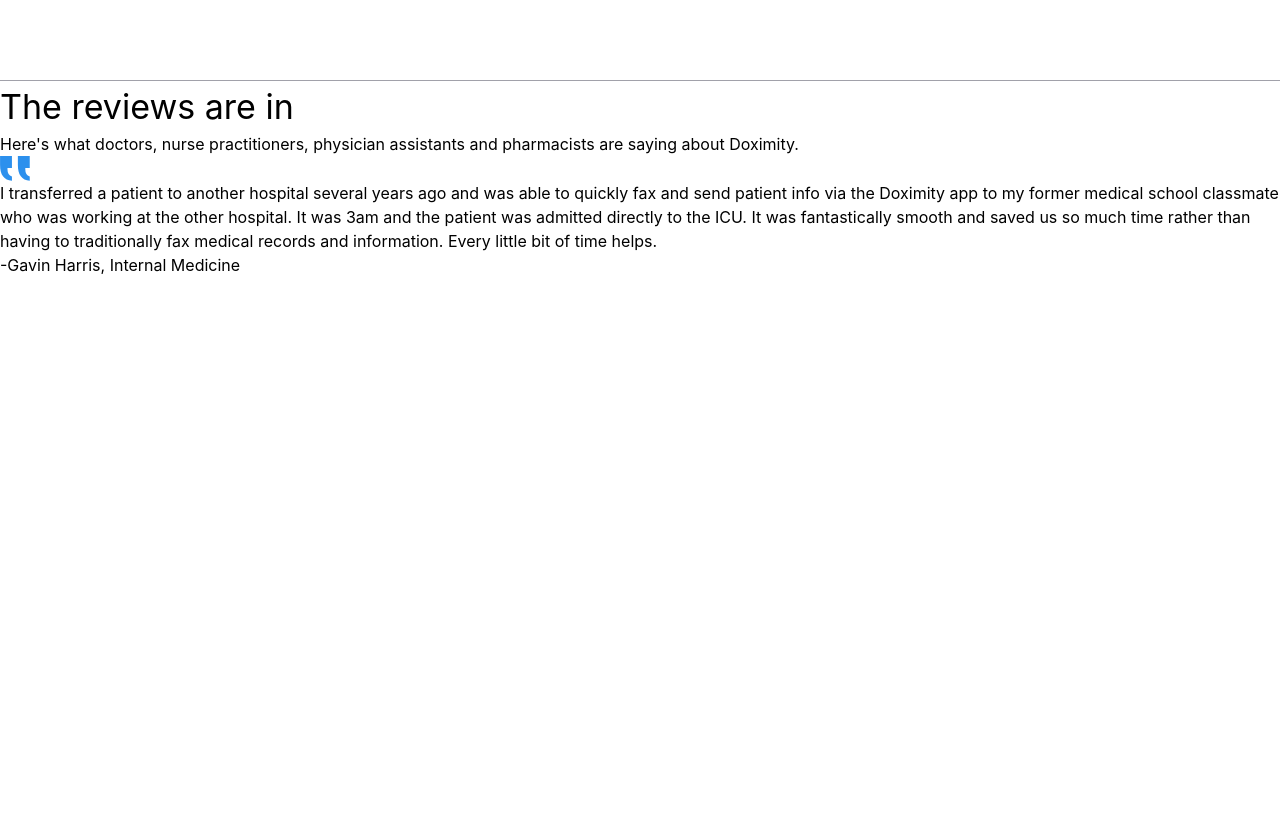
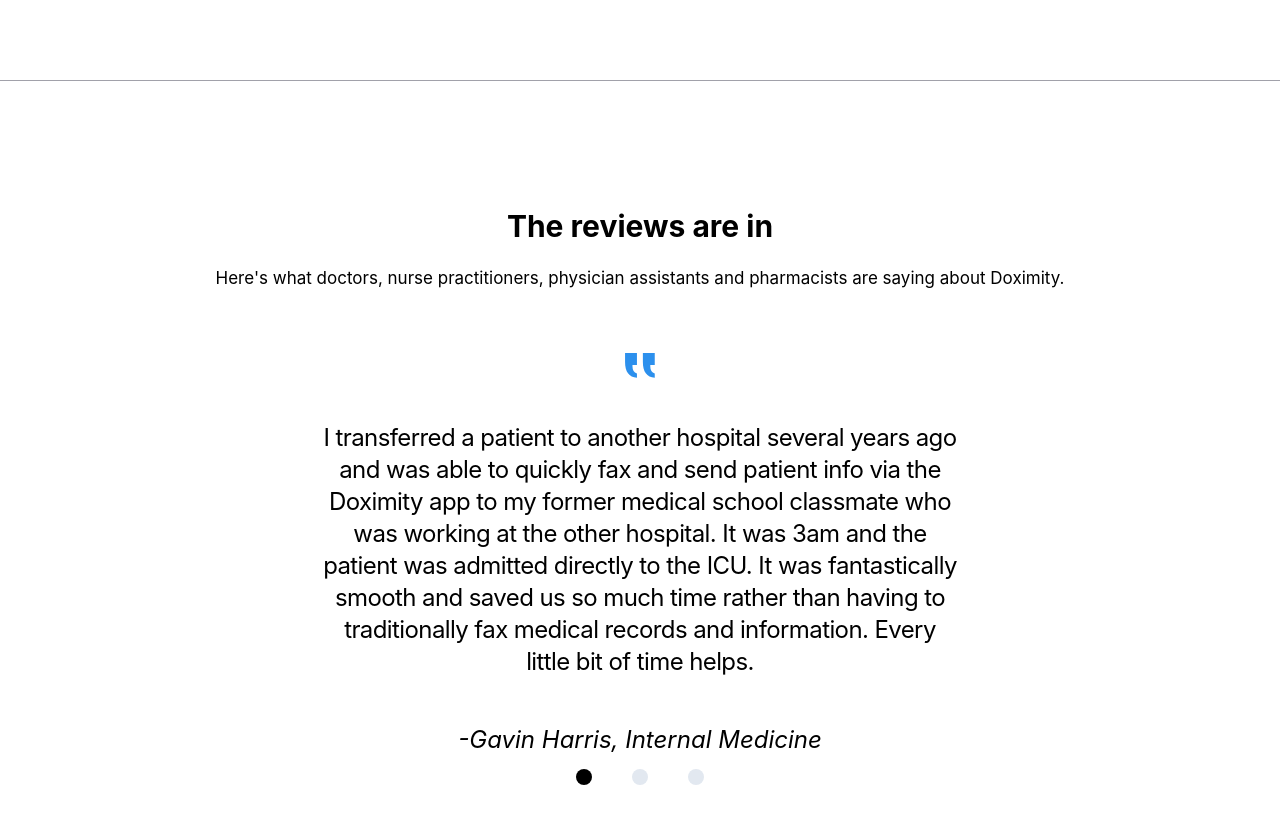
Before and after one commit to rcqx/doximity_lp, a React (Vite) app: page / in a window 1280 px wide. Shown: the part 1499-2322 px from the top of the page. Before the commit the page ends 1776 px from the top, so only its background shows below. Built offline with nearby package versions, Linux system fonts and the light colour scheme.

Commit message:
feat: add state to reviews component

```diff
--- a/src/components/reviews/Reviews.tsx
+++ b/src/components/reviews/Reviews.tsx
@@ -1,24 +1,82 @@
+import { useState } from "react";
 import quote from "../../assets/quote-mark.svg";
 
 const Reviews = () => {
+  const [selected, setSelected] = useState([1, 0, 0]);
+
   return (
-    <div>
-      <h1 className="text-[34px]">The reviews are in</h1>
-      <p>
-        Here's what doctors, nurse practitioners, physician assistants and
-        pharmacists are saying about Doximity.
-      </p>
+    <div className="h-screen flex flex-col items-center justify-center gap-11 relative">
+      <div>
+        <h1 className="text-[30px] font-bold text-center">
+          The reviews are in
+        </h1>
+        <p className="text-[17px] my-[17px]">
+          Here's what doctors, nurse practitioners, physician assistants and
+          pharmacists are saying about Doximity.
+        </p>
+      </div>
       <img src={quote} alt="a-quote-sign" className="w-[30px]" />
-      <blockquote>
-        I transferred a patient to another hospital several years ago and was
-        able to quickly fax and send patient info via the Doximity app to my
-        former medical school classmate who was working at the other hospital.
-        It was 3am and the patient was admitted directly to the ICU. It was
-        fantastically smooth and saved us so much time rather than having to
-        traditionally fax medical records and information. Every little bit of
-        time helps.
-      </blockquote>
-      <p>-Gavin Harris, Internal Medicine</p>
+      {selected[0] > 0 && (
+        <>
+          <blockquote className="text-[24px] w-1/2 text-center tracking-tight leading-8">
+            I transferred a patient to another hospital several years ago and
+            was able to quickly fax and send patient info via the Doximity app
+            to my former medical school classmate who was working at the other
+            hospital. It was 3am and the patient was admitted directly to the
+            ICU. It was fantastically smooth and saved us so much time rather
+            than having to traditionally fax medical records and information.
+            Every little bit of time helps.
+          </blockquote>
+          <p className="text-[24px] italic">-Gavin Harris, Internal Medicine</p>
+        </>
+      )}
+
+      {selected[1] > 0 && (
+        <div
+          className={`flex flex-col items-center transition-all duration-500 ease-out`}
+        >
+          <blockquote className="text-[24px] w-1/2 text-center tracking-tight leading-8">
+            I frequently consult my colleagues in different specialties using
+            the Doximity app. I frequently utilize Doximity to access articles
+            for teaching rounds as well as sharing articles with my colleagues.
+            It allows me to multi-task and take care of patients while not being
+            confined to a desk.
+          </blockquote>
+          <p className="text-[24px] italic">- Doximity App Store Review</p>
+        </div>
+      )}
+
+      {selected[2] > 0 && (
+        <>
+          <blockquote className="text-[24px] w-1/2 text-center tracking-tight leading-8">
+            I use this application on a daily basis. I use the Doximity dialer
+            to call patients from my personal phone so that my personal number
+            doesn't show up on their caller ID. Nothing but praise. Thanks,
+            Doximity!
+          </blockquote>
+          <p className="text-[24px] italic">
+            - Christopher John Varughese, Cardiology
+          </p>
+        </>
+      )}
+
+      <div className="flex gap-10 absolute bottom-24">
+        <div
+          className="w-4 h-4 bg-slate-200 rounded-full cursor-pointer"
+          style={selected[0] ? { backgroundColor: "black" } : {}}
+          onClick={() => setSelected([1, 0, 0])}
+        />
+        <div
+          className="w-4 h-4 bg-slate-200 rounded-full cursor-pointer"
+          style={selected[1] ? { backgroundColor: "black" } : {}}
+          onClick={() => setSelected([0, 1, 0])}
+        />
+        <div
+          className="w-4 h-4 bg-slate-200 rounded-full cursor-pointer"
+          style={selected[2] ? { backgroundColor: "black" } : {}}
+          onClick={() => setSelected([0, 0, 1])}
+        />
+      </div>
     </div>
   );
 };
```
